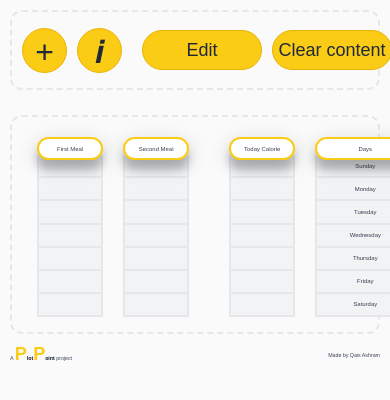
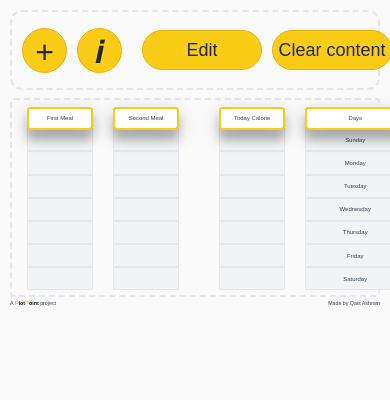
Before and after one commit to SEZ4/NewFoodTracker, a website: page views/index.html in a window 390 px wide. Shown: the top 400 px of the page. Drawn offline with Linux system fonts and the light colour scheme; files that its build step writes are made by us from their sources; no server answers; files whose address does not match are found by name; a web font is replaced by a local one.

Commit message:
Update style.css

```diff
--- a/public/style.css
+++ b/public/style.css
@@ -295,8 +295,16 @@ footer > p > span > span{
 }
 
 @media(max-width: 1180px){
+    .infoPanel{
+        margin-top: 2.119vw;
+    }
     .infoPanel-panel{
         max-width: 97.458vw;
+        border-radius: 1.017vw;
+        padding: 1.271vw;
+    }
+    .infoPanel > div{
+        margin: 0 0.847vw;
     }
     .infoPanel-panel > div > ul{
         width: 16.949vw;
@@ -304,6 +312,12 @@ footer > p > span > span{
     .infoPanel-panel > div > ul > li{
         height: 5.932vw;
         font-size: 1.525vw;
+        border: 0.169vw solid var(--border-default);
+        top: 0.424vw;
+    }
+    .cell-headers{
+        border-radius: 1.017vw;
+        border: 0.169vw;
     }
     .days-cellList{
         width: 8.475vw;
@@ -311,15 +325,24 @@ footer > p > span > span{
     .block-cell{
         width: 5.085vw;
         height: 47.034vw;
+        top: 0.424vw;
+        border-radius: 1.356vw;
     }
     .infoPanel-info > div{
         width: 21.186vw;
         height: 8.475vw;
         font-size: 1.356vw;
+        border-radius: 1.017vw;
+        margin: 0.847vw 0;
+        padding: 0.424vw;
     }
     footer{
         max-width: 97.458vw;
         font-size: 1.356vw;
+        margin-top: 0.847vw;
+    }
+    footer > p > span > span{
+        font-size: 1.525vw;
     }
     #curent-weightCount,
     #daily-calorieCount{
```
